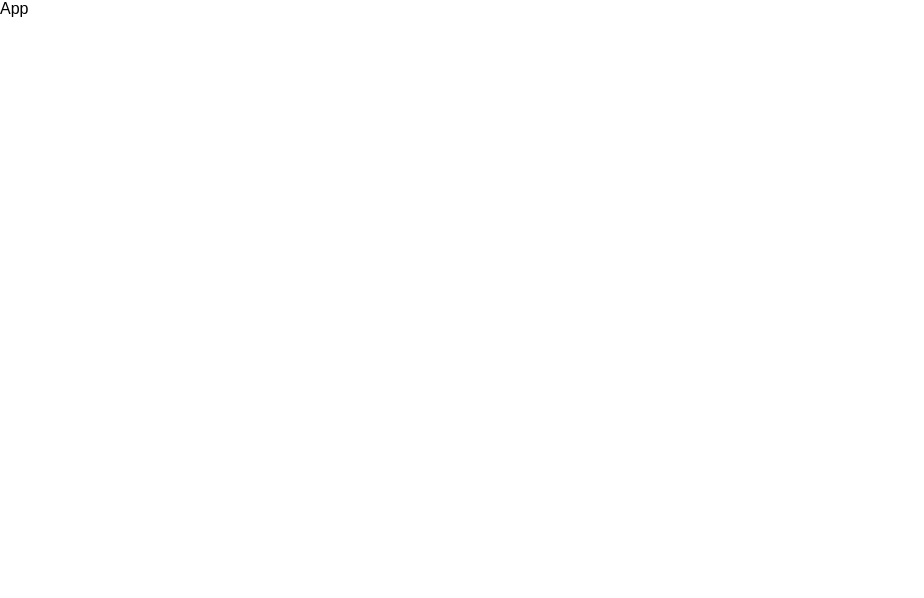
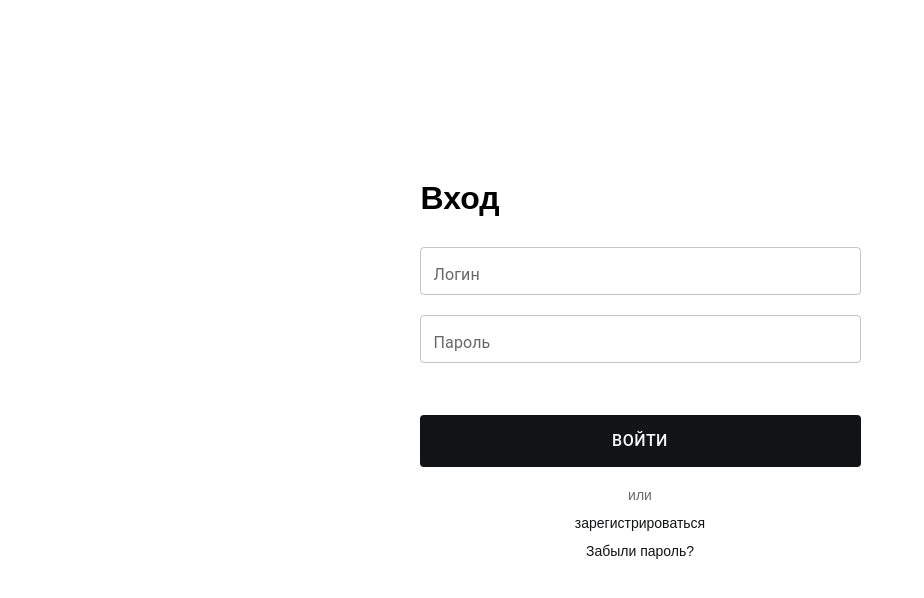
Before and after one commit to Alisher-00kg/online_store_team_k, a React (Vite) app: page / in a window 1280 px wide. Shown: the top 598 px of the page, without its empty margins (0-924 px from the left). Built offline with nearby package versions, Linux system fonts and the light colour scheme.

Commit message:
create SignIn

```diff
--- a/package.json
+++ b/package.json
@@ -12,6 +12,7 @@
   "dependencies": {
     "@emotion/react": "^11.14.0",
     "@emotion/styled": "^11.14.0",
+    "@mui/icons-material": "^7.1.0",
     "@mui/material": "^7.1.0",
     "@reduxjs/toolkit": "^2.8.2",
     "axios": "^1.9.0",
--- a/src/App.jsx
+++ b/src/App.jsx
@@ -1,5 +1,12 @@
+import React from "react";
+import SignIn from "./auth/SignIn";
+
 const App = () => {
-  return <div>App</div>;
+  return (
+    <div>
+      <SignIn />
+    </div>
+  );
 };
 
 export default App;
--- /dev/null
+++ b/src/auth/SignIn.jsx
@@ -0,0 +1,150 @@
+import React, { useState } from "react";
+import { useFormik } from "formik";
+import Input from "../components/UI/Input";
+import { InputAdornment } from "@mui/material";
+import styled from "styled-components";
+import validationSchema from "../utils/errorComponents";
+import Buttons from "../components/UI/Buttons";
+import IconButtons from "../components/UI/IconButtons";
+
+const SignIn = () => {
+  const [showPassword, setShowPassword] = useState(false);
+
+  const formik = useFormik({
+    initialValues: {
+      firstName: "",
+      lastName: "",
+      number: "",
+      email: "",
+      password: "",
+      confirmPassword: "",
+    },
+    validationSchema,
+    onSubmit: (values) => {
+      console.log("Форма отправлена: ", values);
+    },
+  });
+
+  return (
+    <StyledWrapper>
+      <StyledDivCon>
+        <h1>Вход</h1>
+      </StyledDivCon>
+      <StyledForm onSubmit={formik.handleSubmit}>
+        <InputWrapper>
+          <Input
+            label="Логин"
+            name="Логин"
+            value={formik.values.email}
+            onChange={formik.handleChange}
+            onBlur={formik.handleBlur}
+            error={!!(formik.touched.email && formik.errors.email)}
+          />
+          <ErrorText>{formik.touched.email && formik.errors.email}</ErrorText>
+        </InputWrapper>
+
+        <InputWrapper>
+          <Input
+            type={showPassword ? "text" : "password"}
+            placeholder="Введите пароль"
+            label="Пароль"
+            name="password"
+            value={formik.values.password}
+            onChange={formik.handleChange}
+            onBlur={formik.handleBlur}
+            error={!!(formik.touched.password && formik.errors.password)}
+            InputProps={{
+              endAdornment: (
+                <InputAdornment position="end">
+                  <IconButtons
+                    onClick={() => setShowPassword((prev) => !prev)}
+                  ></IconButtons>
+                </InputAdornment>
+              ),
+            }}
+          />
+          <ErrorText>
+            {formik.touched.password && formik.errors.password}
+          </ErrorText>
+        </InputWrapper>
+
+        <StyledContainerButtton>
+          <Buttons type="submit">Войти</Buttons>
+        </StyledContainerButtton>
+        <Continer>
+          <span>или</span>
+          <p>зарегистрироваться</p>
+          <p>Забыли пароль?</p>
+        </Continer>
+      </StyledForm>
+    </StyledWrapper>
+  );
+};
+
+export default SignIn;
+const ErrorText = styled.span`
+  color: red;
+  font-size: 12px;
+  position: absolute;
+  display: flex;
+`;
+
+const StyledWrapper = styled.div`
+  display: flex;
+  flex-direction: column;
+  align-items: center;
+  padding: 150px 20px;
+`;
+
+const StyledDivCon = styled.div`
+  width: 100%;
+  max-width: 441px;
+  display: flex;
+  justify-content: start;
+  padding: 30px 1px;
+`;
+
+const StyledForm = styled.form`
+  width: 100%;
+  max-width: 441px;
+  display: flex;
+  flex-direction: column;
+  gap: 20px;
+`;
+
+const StyledContainerButtton = styled.div`
+  margin-top: 32px;
+  color: #fafafa;
+  button {
+    width: 100%;
+    max-width: 445px;
+    height: 52px;
+    font-size: 16px;
+    background-color: #121314;
+    color: #fafafa;
+  }
+`;
+
+const Continer = styled.div`
+  display: flex;
+  flex-wrap: wrap;
+  align-items: center;
+  justify-content: center;
+  flex-direction: column;
+  gap: 12px;
+  font-size: 14px;
+  color: #6a6a6a;
+  p {
+    margin: 0;
+    cursor: pointer;
+    color: #121314;
+    text-decoration: underline;
+    text-decoration: none;
+    display: flex;
+  }
+`;
+
+const InputWrapper = styled.div`
+  position: relative;
+  row-gap: 20px;
+`;
--- a/src/components/UI/Input.jsx
+++ b/src/components/UI/Input.jsx
@@ -1,7 +1,7 @@
 import React from "react";
 import { TextField, styled } from "@mui/material";
 
-export const Input = ({
+const Input = ({
   value,
   onChange,
   name,
@@ -25,7 +25,7 @@ export const Input = ({
     />
   );
 };
-
+export default Input;
 const StyledInput = styled(TextField)(() => ({
   "& .MuiOutlinedInput-root": {
     backgroundColor: "#fff",
--- /dev/null
+++ b/src/utils/errorComponents.jsx
@@ -0,0 +1,12 @@
+import * as Yup from "yup";
+
+const validationSchema = Yup.object({
+  email: Yup.string()
+    .email("Неверный адрес электронной почты")
+    .required("Email обязателен"),
+  password: Yup.string()
+    .min(6, "Пароль должен содержать минимум 6 символов")
+    .required("Пароль обязателен"),
+});
+
+export default validationSchema;
```
Also changed, not shown: 1 other file (tests, documents, lock files or other folders).
